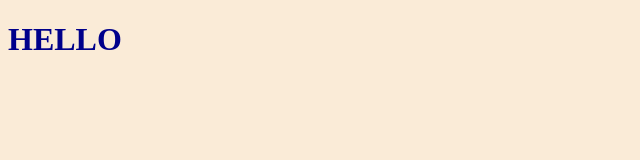
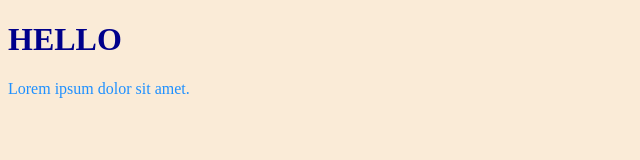
Before and after one commit to chunjull/git-practice, a plain HTML site: page index.html in a window 1280 px wide. Shown: the whole page, without its empty margins (0-640 px from the left). Drawn offline with Linux system fonts and the light colour scheme.

Commit message:
feat: p style

```diff
--- a/all.css
+++ b/all.css
@@ -6,3 +6,7 @@ h1 {
     font-weight: 900;
     color: darkblue;
 }
+
+p {
+    color: dodgerblue;
+}
--- a/index.html
+++ b/index.html
@@ -8,5 +8,6 @@
 </head>
 <body>
     <h1>HELLO</h1>
+    <p>Lorem ipsum dolor sit amet.</p>
 </body>
 </html>
```
